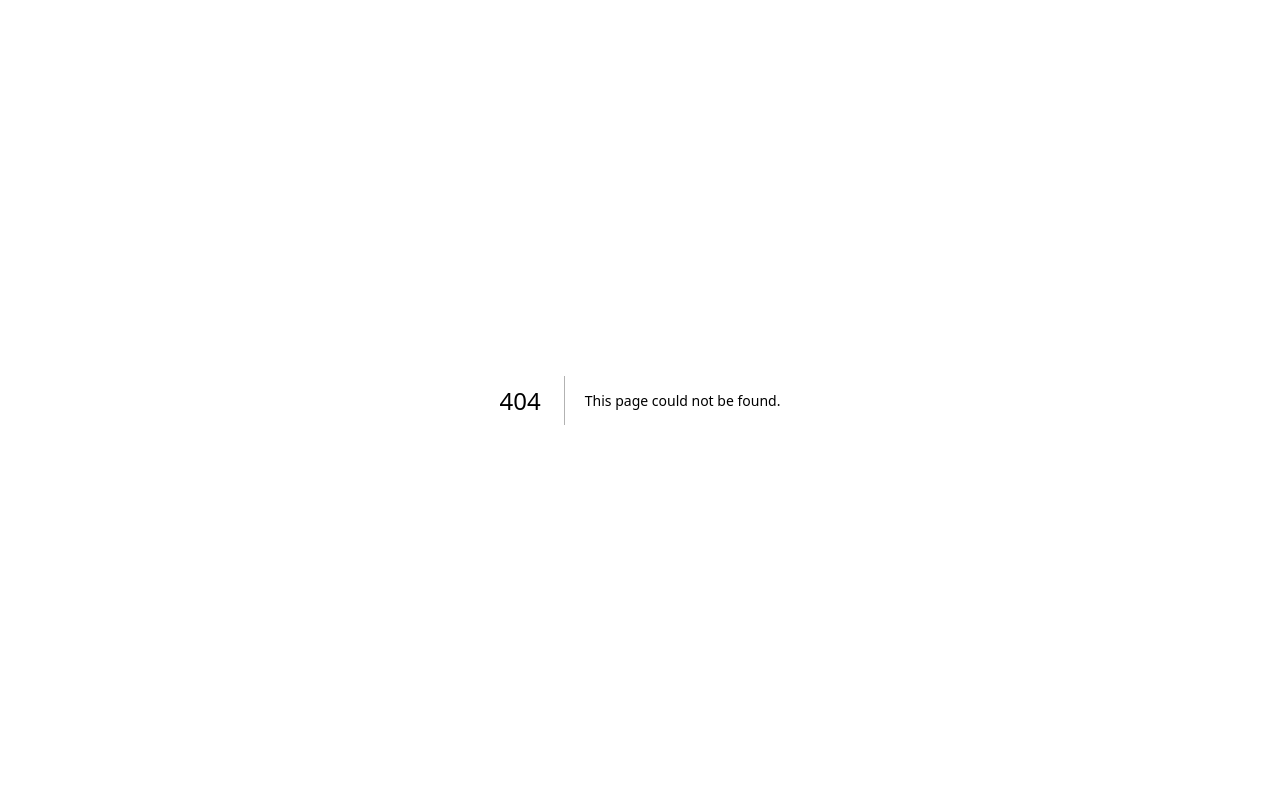
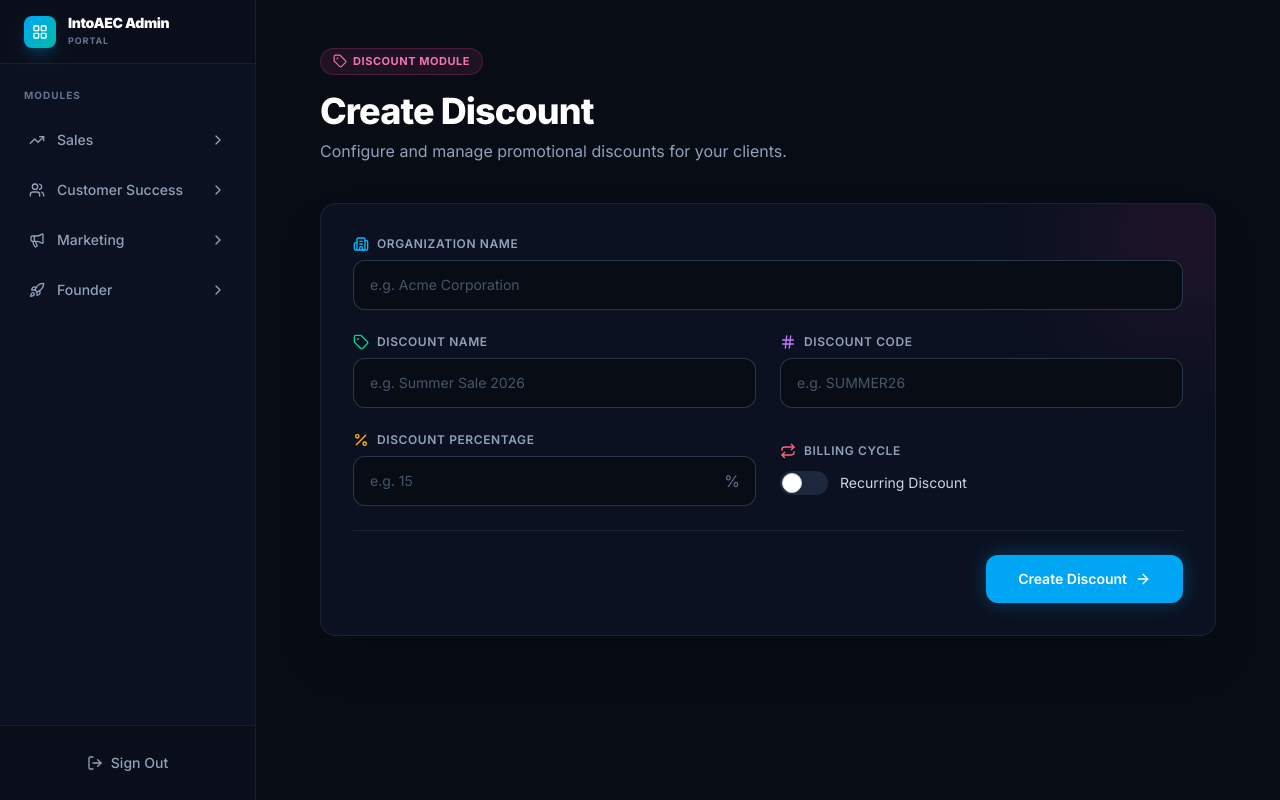
Before and after one commit to pravin157/Project_IA, a Next.js app: page /dashboard/sales/discount in a window 1280 px wide. Before the commit this address had no page. Built offline with nearby package versions, Linux system fonts and the light colour scheme.

Commit message:
Discount_Module

```diff
--- a/app/dashboard/layout.tsx
+++ b/app/dashboard/layout.tsx
@@ -37,6 +37,10 @@ const menuItems: MenuItem[] = [
       {
         title: 'Sales Dashboard',
         path: '/dashboard/sales',
+      },
+      {
+        title: 'Discount Module',
+        path: '/dashboard/sales/discount',
       }
     ]
   },
--- /dev/null
+++ b/app/dashboard/sales/discount/page.tsx
@@ -0,0 +1,217 @@
+"use client";
+
+import React, { useState } from 'react';
+import {
+  Building2,
+  Tag,
+  Hash,
+  Percent,
+  Repeat,
+  ArrowRight,
+  CheckCircle2,
+  Briefcase
+} from 'lucide-react';
+
+export default function DiscountModulePage() {
+  const [formData, setFormData] = useState({
+    organizationName: '',
+    discountName: '',
+    discountCode: '',
+    discountPercentage: '',
+    isRecurring: false
+  });
+
+  const [isSubmitting, setIsSubmitting] = useState(false);
+  const [isSuccess, setIsSuccess] = useState(false);
+
+  const handleChange = (e: React.ChangeEvent<HTMLInputElement | HTMLSelectElement>) => {
+    const { name, value, type } = e.target;
+    const val = type === 'checkbox' ? (e.target as HTMLInputElement).checked : value;
+    setFormData(prev => ({ ...prev, [name]: val }));
+    setIsSuccess(false);
+  };
+
+  const handleSubmit = (e: React.FormEvent) => {
+    e.preventDefault();
+    setIsSubmitting(true);
+
+    // Simulate API call
+    setTimeout(() => {
+      setIsSubmitting(false);
+      setIsSuccess(true);
+
+      // Reset form after success
+      setTimeout(() => {
+        setIsSuccess(false);
+        setFormData({
+          organizationName: '',
+          discountName: '',
+          discountCode: '',
+          discountPercentage: '',
+          isRecurring: false
+        });
+      }, 3000);
+    }, 1500);
+  };
+
+  return (
+    <div className="w-full h-full p-6 sm:p-8 lg:p-12 overflow-y-auto">
+
+      {/* Header Section */}
+      <div className="max-w-4xl mx-auto mb-10">
+        <div className="inline-flex items-center gap-1.5 px-3 py-1 rounded-full text-[11px] font-bold tracking-wider uppercase mb-4"
+          style={{ background: 'rgba(236,72,153,0.1)', color: '#f472b6', border: '1px solid rgba(236,72,153,0.2)' }}>
+          <Tag className="w-3.5 h-3.5" />
+          Discount Module
+        </div>
+        <h1 className="text-3xl sm:text-4xl font-extrabold text-white tracking-tight mb-2">
+          Create Discount
+        </h1>
+        <p className="text-slate-400 text-sm sm:text-base">
+          Configure and manage promotional discounts for your clients.
+        </p>
+      </div>
+
+      {/* Main Card */}
+      <div className="max-w-4xl mx-auto">
+        <div className="bg-[#0b1120] border border-slate-800/80 rounded-2xl p-6 sm:p-8 shadow-2xl relative overflow-hidden">
+
+          {/* Background Decorations */}
+          <div className="absolute top-0 right-0 -mt-16 -mr-16 w-48 h-48 bg-pink-500/10 blur-3xl rounded-full pointer-events-none" />
+
+          <form onSubmit={handleSubmit} className="relative z-10 space-y-6">
+            <div className="grid grid-cols-1 md:grid-cols-2 gap-6">
+
+              {/* Organization Name */}
+              <div className="md:col-span-2">
+                <label className="block text-xs font-semibold text-slate-400 uppercase tracking-wider mb-2 flex items-center gap-2">
+                  <Building2 className="w-4 h-4 text-sky-400" />
+                  Organization Name
+                </label>
+                <input
+                  type="text"
+                  name="organizationName"
+                  value={formData.organizationName}
+                  onChange={handleChange}
+                  required
+                  placeholder="e.g. Acme Corporation"
+                  className="w-full bg-[#080d15] border border-slate-700/80 text-white text-sm rounded-xl px-4 py-3.5 outline-none focus:border-sky-500 focus:ring-1 focus:ring-sky-500 transition-all placeholder:text-slate-600"
+                />
+              </div>
+
+              {/* Discount Name */}
+              <div>
+                <label className="block text-xs font-semibold text-slate-400 uppercase tracking-wider mb-2 flex items-center gap-2">
+                  <Tag className="w-4 h-4 text-emerald-400" />
+                  Discount Name
+                </label>
+                <input
+                  type="text"
+                  name="discountName"
+                  value={formData.discountName}
+                  onChange={handleChange}
+                  required
+                  placeholder="e.g. Summer Sale 2026"
+                  className="w-full bg-[#080d15] border border-slate-700/80 text-white text-sm rounded-xl px-4 py-3.5 outline-none focus:border-emerald-500 focus:ring-1 focus:ring-emerald-500 transition-all placeholder:text-slate-600"
+                />
+              </div>
+
+              {/* Discount Code */}
+              <div>
+                <label className="block text-xs font-semibold text-slate-400 uppercase tracking-wider mb-2 flex items-center gap-2">
+                  <Hash className="w-4 h-4 text-purple-400" />
+                  Discount Code
+                </label>
+                <input
+                  type="text"
+                  name="discountCode"
+                  value={formData.discountCode}
+                  onChange={handleChange}
+                  required
+                  pattern="[a-zA-Z0-9]+"
+                  title="Alphanumeric characters only"
+                  placeholder="e.g. SUMMER26"
+                  className="w-full bg-[#080d15] border border-slate-700/80 text-white text-sm rounded-xl px-4 py-3.5 outline-none focus:border-purple-500 focus:ring-1 focus:ring-purple-500 transition-all uppercase placeholder:text-slate-600 placeholder:normal-case"
+                />
+              </div>
+
+              {/* Discount Percentage */}
+              <div>
+                <label className="block text-xs font-semibold text-slate-400 uppercase tracking-wider mb-2 flex items-center gap-2">
+                  <Percent className="w-4 h-4 text-amber-400" />
+                  Discount Percentage
+                </label>
+                <div className="relative">
+                  <input
+                    type="number"
+                    name="discountPercentage"
+                    value={formData.discountPercentage}
+                    onChange={handleChange}
+                    required
+                    min="0"
+                    max="100"
+                    step="0.1"
+                    placeholder="e.g. 15"
+                    className="w-full bg-[#080d15] border border-slate-700/80 text-white text-sm rounded-xl pl-4 pr-10 py-3.5 outline-none focus:border-amber-500 focus:ring-1 focus:ring-amber-500 transition-all placeholder:text-slate-600"
+                  />
+                  <div className="absolute inset-y-0 right-4 flex items-center pointer-events-none text-slate-500">
+                    %
+                  </div>
+                </div>
+              </div>
+
+              {/* Recurring Discount */}
+              <div className="flex flex-col justify-center">
+                <label className="block text-xs font-semibold text-slate-400 uppercase tracking-wider mb-3 flex items-center gap-2">
+                  <Repeat className="w-4 h-4 text-rose-400" />
+                  Billing Cycle
+                </label>
+                <label className="flex items-center gap-3 cursor-pointer group">
+                  <div className="relative flex items-center justify-center">
+                    <input
+                      type="checkbox"
+                      name="isRecurring"
+                      checked={formData.isRecurring}
+                      onChange={handleChange}
+                      className="peer sr-only"
+                    />
+                    <div className="w-12 h-6 bg-slate-700/50 peer-focus:outline-none rounded-full peer peer-checked:after:translate-x-full peer-checked:after:border-white after:content-[''] after:absolute after:top-[2px] after:left-[2px] after:bg-white after:border-gray-300 after:border after:rounded-full after:h-5 after:w-5 after:transition-all peer-checked:bg-rose-500 transition-colors"></div>
+                  </div>
+                  <span className="text-sm text-slate-300 group-hover:text-white transition-colors">
+                    Recurring Discount
+                  </span>
+                </label>
+              </div>
+            </div>
+
+            {/* Submit Button & Success Message */}
+            <div className="pt-6 border-t border-slate-800/80">
+              {isSuccess ? (
+                <div className="w-full py-3.5 rounded-xl bg-emerald-500/10 border border-emerald-500/20 text-emerald-400 font-semibold text-sm flex items-center justify-center gap-2 animate-fade-in">
+                  <CheckCircle2 className="w-5 h-5" />
+                  Discount Created Successfully!
+                </div>
+              ) : (
+                <button
+                  type="submit"
+                  disabled={isSubmitting}
+                  className="w-full md:w-auto md:px-8 py-3.5 rounded-xl bg-sky-500 hover:bg-sky-400 active:scale-[0.98] text-white font-semibold text-sm transition-all duration-200 shadow-[0_0_20px_rgba(14,165,233,0.3)] hover:shadow-[0_0_25px_rgba(14,165,233,0.5)] flex items-center justify-center gap-2 disabled:opacity-50 disabled:cursor-not-allowed disabled:hover:scale-100 disabled:hover:shadow-none ml-auto"
+                >
+                  {isSubmitting ? (
+                    <div className="w-5 h-5 border-2 border-white/30 border-t-white rounded-full animate-spin" />
+                  ) : (
+                    <>
+                      Create Discount
+                      <ArrowRight className="w-4 h-4" />
+                    </>
+                  )}
+                </button>
+              )}
+            </div>
+
+          </form>
+        </div>
+      </div>
+    </div>
+  );
+}
```
